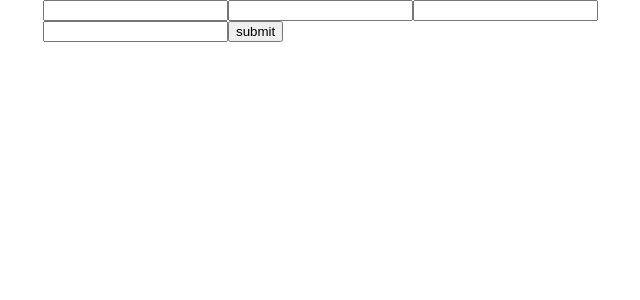
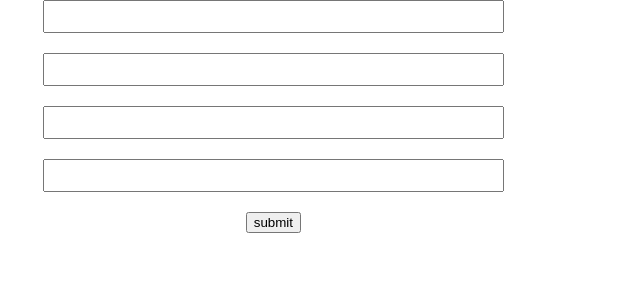
Before and after one commit to Atugoda/content_mgt_system, a React (Create React App) app: page / in a window 1280 px wide. Shown: the top 300 px of the page, without its empty margins (21-661 px from the left). Built offline with nearby package versions, Linux system fonts and the light colour scheme.

Commit message:
the css file updated

```diff
--- a/src/App.css
+++ b/src/App.css
@@ -43,14 +43,22 @@
   margin:0 auto;
   width: 90%;
   display: grid;
-  grid-template-columns: repeat(2,1fr);
+  grid-template-columns:40% 60%;
   grid-template-rows: 1;
 }
 
-.main_container.main_left{
+.main_container .main_left{
+  margin-right: 20px;
   width: 100%;
   display: flex;
   flex-direction: column;
   align-items: center;
   gap: 20px;
+
 }
+
+.main_container .main_left input{
+  width: 100%;
+  padding: 7px;
+
+}
--- a/src/App.js
+++ b/src/App.js
@@ -8,6 +8,8 @@ const App = () => {
   const [name, setName] = useState("");
   const [city, setCity] = useState("");
   const [position, setPosition] = useState("");
+
+  const [mydata,setMydata] = useState("");
 
   return (
     <div className="main_container">
```
